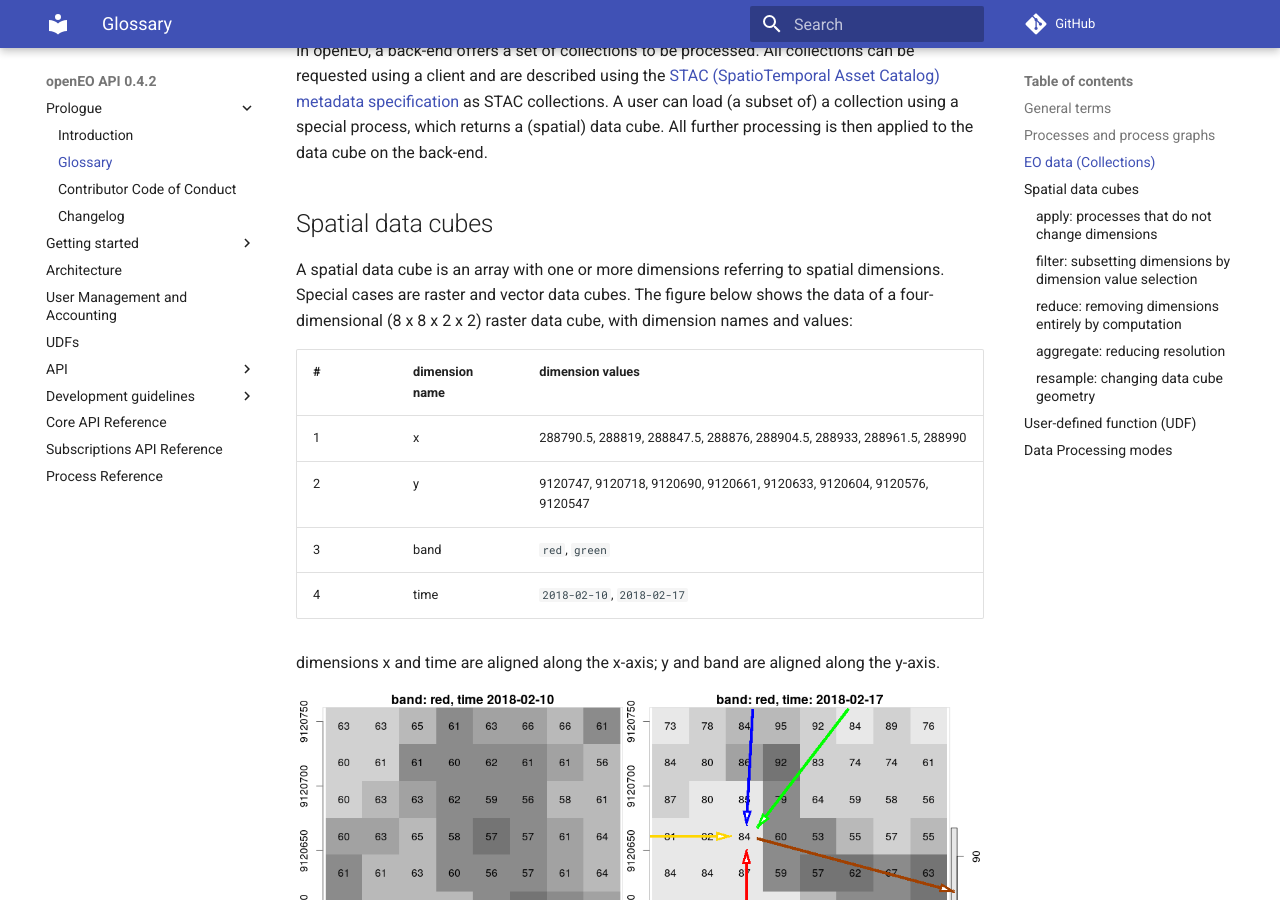
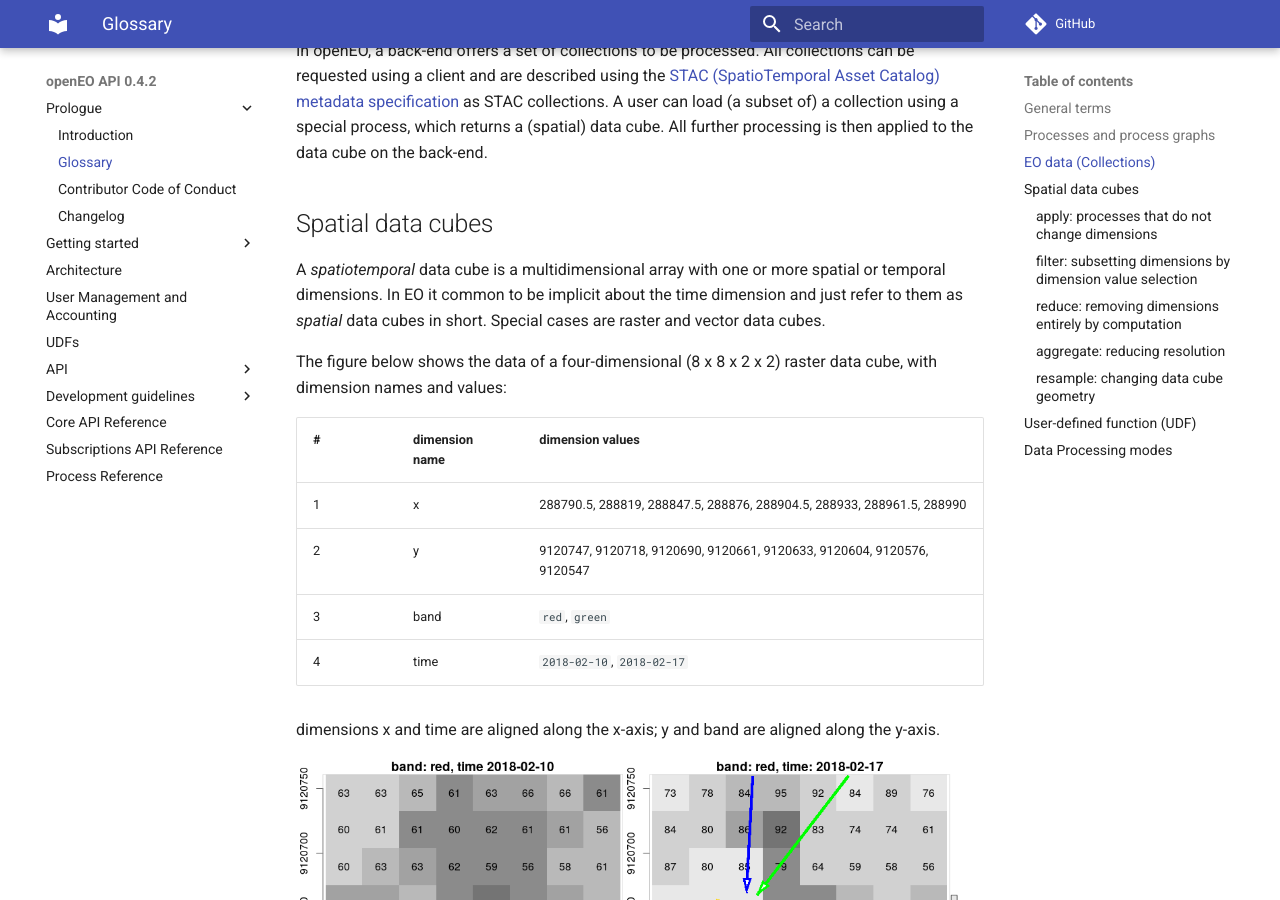
Before and after one commit to Open-EO/openeo-api, an MkDocs documentation site: the page built from docs/glossary.md, in a window 1280 px wide and 900 px high, scrolled down 1354 px. Built offline with MkDocs 1.6.1 and Material for MkDocs 9.7.7, drawn with Linux system fonts in a browser that asks for light colours; comment, search, counter and statistics services are not loaded.

Commit message:
Issue #188 be bit more clear about spatiotemporal data cubes in glossary

```diff
--- a/docs/glossary.md
+++ b/docs/glossary.md
@@ -31,8 +31,10 @@
 
 ## Spatial data cubes
 
-A spatial data cube is an array with one or more dimensions
-referring to spatial dimensions. Special cases are raster and vector data cubes.
+A *spatiotemporal* data cube is a multidimensional array with one or more spatial or temporal dimensions.
+In EO it common to be implicit about the time dimension and just refer to them as *spatial* data cubes in short.
+Special cases are raster and vector data cubes.
+
 The figure below shows the data of
 a four-dimensional (8 x 8 x 2 x 2) raster data cube, with dimension names
 and values:
```
